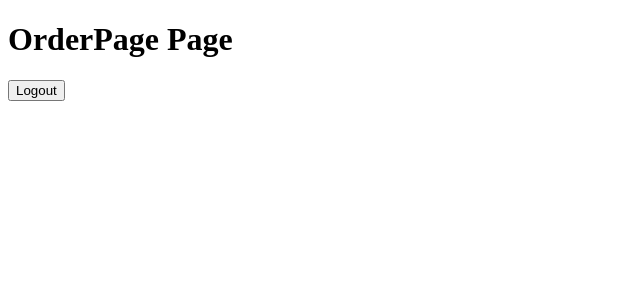
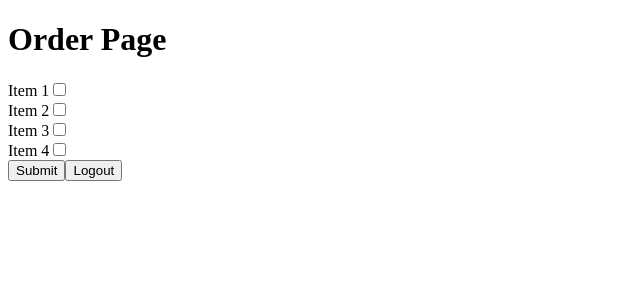
Before and after one commit to hbtpoprock/nextjs-frontend, a Next.js app: page /order in a window 1280 px wide. Shown: the top 300 px of the page, without its empty margins (0-640 px from the left). Built offline with nearby package versions, Linux system fonts and the light colour scheme; sample sign-in values are in the browser's storage.

Commit message:
add items to order page

```diff
--- a/pages/order.js
+++ b/pages/order.js
@@ -1,14 +1,40 @@
-// pages/protected.js
-import { useEffect } from "react";
+// pages/order.js
+import { useState, useEffect } from "react";
 import { useRouter } from "next/router";
 import ProtectedRoute from "../components/ProtectedRoute";
 
 const OrderPage = () => {
   const router = useRouter();
+  const [selectedItems, setSelectedItems] = useState([]);
+  const [itemToggles, setItemToggles] = useState({
+    1: false,
+    2: false,
+    3: false,
+    4: false,
+  });
 
   useEffect(() => {
-    // Add any additional logic you need when the protected page loads
+    // Add any additional logic you need when the order page loads
   }, []);
+
+  const handleToggle = (itemId) => {
+    setItemToggles((prevToggles) => ({
+      ...prevToggles,
+      [itemId]: !prevToggles[itemId],
+    }));
+  };
+
+  const handleSubmit = () => {
+    const selectedItemsArray = Object.entries(itemToggles)
+      .filter(([itemId, isSelected]) => isSelected)
+      .map(([itemId]) => Number(itemId));
+
+    // Update the state with the selected items
+    setSelectedItems(selectedItemsArray);
+
+    // Log the selected items to the console (you can replace this with your desired logic)
+    console.log("Selected Items:", selectedItemsArray);
+  };
 
   const handleLogout = async () => {
     try {
@@ -40,8 +66,53 @@ const OrderPage = () => {
   return (
     <ProtectedRoute>
       <div>
-        <h1>OrderPage Page</h1>
-        {/* Your protected page content goes here */}
+        <h1>Order Page</h1>
+        {/* Toggle buttons for items */}
+        <div>
+          <label>
+            Item 1
+            <input
+              type="checkbox"
+              checked={itemToggles[1]}
+              onChange={() => handleToggle(1)}
+            />
+          </label>
+        </div>
+        <div>
+          <label>
+            Item 2
+            <input
+              type="checkbox"
+              checked={itemToggles[2]}
+              onChange={() => handleToggle(2)}
+            />
+          </label>
+        </div>
+        <div>
+          <label>
+            Item 3
+            <input
+              type="checkbox"
+              checked={itemToggles[3]}
+              onChange={() => handleToggle(3)}
+            />
+          </label>
+        </div>
+        <div>
+          <label>
+            Item 4
+            <input
+              type="checkbox"
+              checked={itemToggles[4]}
+              onChange={() => handleToggle(4)}
+            />
+          </label>
+        </div>
+
+        {/* Submit button */}
+        <button onClick={handleSubmit}>Submit</button>
+
+        {/* Your order page content goes here */}
         <button onClick={handleLogout}>Logout</button>
       </div>
     </ProtectedRoute>
```
